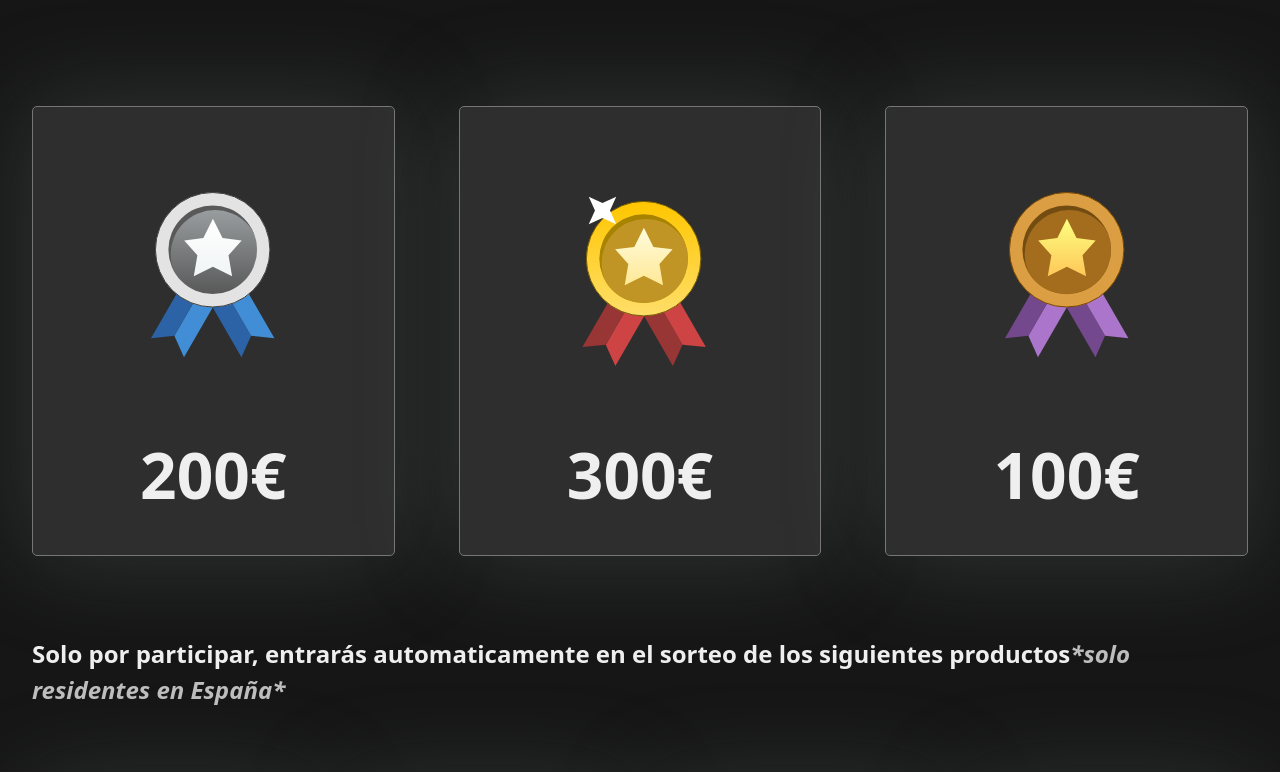
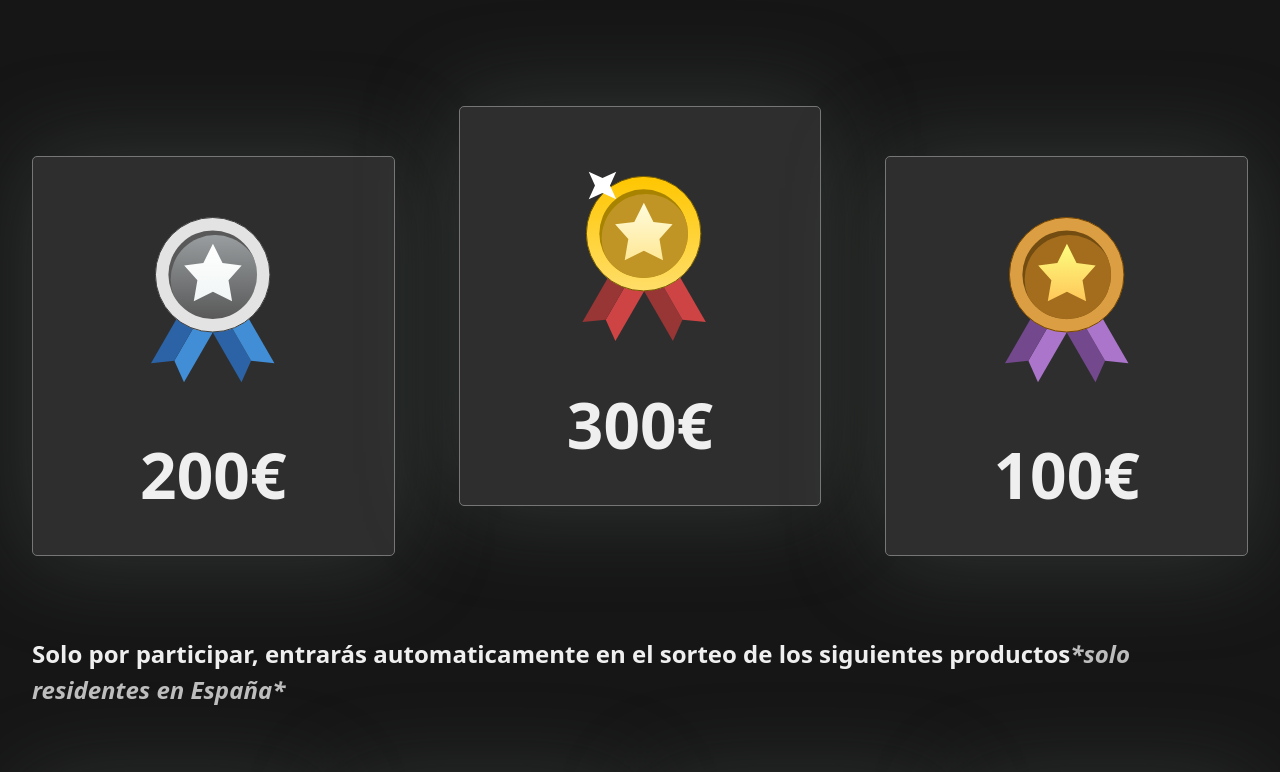
Before and after one commit to afordigital/hackaton-del-dev, a React (Vite) app: page / in a window 1280 px wide. Shown: the part 2448-3220 px from the top of the page. Built offline with nearby package versions, Linux system fonts and the light colour scheme.

Commit message:
fix: 🐛 fix a visual bug where the middle card don't go up

```diff
--- a/src/components/common/Award.tsx
+++ b/src/components/common/Award.tsx
@@ -10,7 +10,7 @@ type AwardProps = {
 export const Award = ({ img, alt, title, awardType }: AwardProps) => {
   return (
     <div
-      className={`box bg-cSecondary h-full drop-shadow-customShadow ${awardType === AWARD_TYPE.PRICE ? 'px-20' : 'px-8'} flex flex-col gap-4 items-center border border-cStrokeBox rounded-[5px] py-8 w-full`}
+      className={`box bg-cSecondary h-full drop-shadow-customShadow ${awardType === AWARD_TYPE.PRICE ? 'px-20' : 'px-8'} flex flex-col gap-4 items-center border border-cStrokeBox rounded-[5px] py-8 w-full h-fit lg:max-h-[400px]`}
     >
       <img src={`/images/rewards/${img}`} alt={alt} className="my-auto" />
 
--- a/src/index.css
+++ b/src/index.css
@@ -83,7 +83,7 @@ canvas {
 }
 
 .box:nth-child(2) {
-  align-self: center;
+  align-self: start;
 
   @media (width <= 1004px) {
     order: -1;
```
